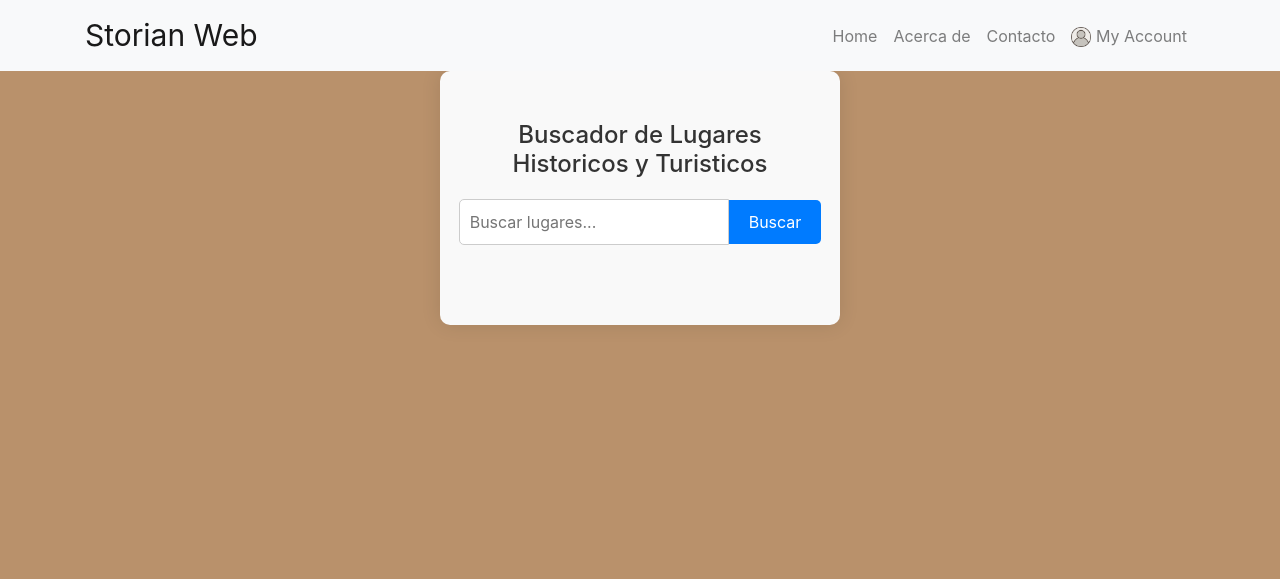
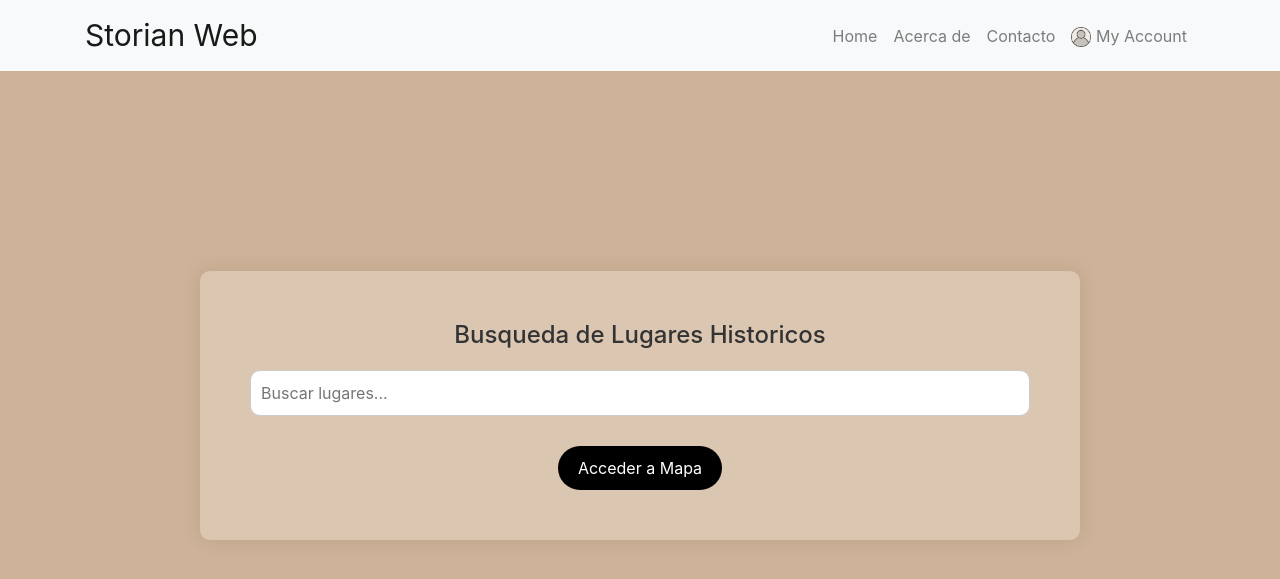
Before and after one commit to ArielitoUV/ProyectoStorianWeb, a Django app: template StorianWeb/core/templates/core/busqueda.html in a window 1280 px wide. Shown: the top 579 px of the page. Run offline with Django 4.2, Linux system fonts and the light colour scheme; the template is opened without the code that fills it, so the values that code supplies are empty.

Commit message:
cambios busqueda

```diff
--- a/StorianWeb/core/static/css/styles-busqueda.css
+++ b/StorianWeb/core/static/css/styles-busqueda.css
@@ -1,11 +1,10 @@
 .search-container {
     text-align: center;
     padding: 50px;
-    background-color: #f9f9f9;
+    background-color: #f9f9f942;
     border-radius: 10px;
     box-shadow: 0 0 20px rgba(0, 0, 0, 0.1);
-    max-width: 400px;
-    margin: 0 auto;
+    margin: 200px;
 }
 
 h1 {
@@ -26,16 +25,16 @@ h1 {
     padding: 10px;
     font-size: 16px;
     border: 1px solid #ccc;
-    border-radius: 5px 0 0 5px;
+    border-radius: 10px 10px 10px 10px;
     outline: none;
 }
 
 #search-button {
     padding: 10px 20px;
-    background-color: #007bff;
+    background-color: #000000;
     color: #fff;
     border: none;
-    border-radius: 0 5px 5px 0;
+    border-radius: 50px 50px 50px 50px;
     cursor: pointer;
     transition: background-color 0.3s ease;
 }
@@ -68,5 +67,5 @@ h1 {
 }
 
 body {
-    background-color: #b9916b;
+    background-color: #cfb398;
 }
--- a/StorianWeb/core/templates/core/busqueda.html
+++ b/StorianWeb/core/templates/core/busqueda.html
@@ -41,11 +41,11 @@
             </div>
         </nav>
     <div class="search-container">
-        <h1>Buscador de Lugares Historicos y Turisticos</h1>
+        <h1>Busqueda de Lugares Historicos</h1>
         <div class="search-bar">
             <input type="text" id="search-input" placeholder="Buscar lugares...">
-            <button id="search-button">Buscar</button>
         </div>
+        <button id="search-button">Acceder a Mapa</button>
         <div class="search-results">
             <!-- Aquí se mostrarán los resultados de la búsqueda -->
         </div>
```
